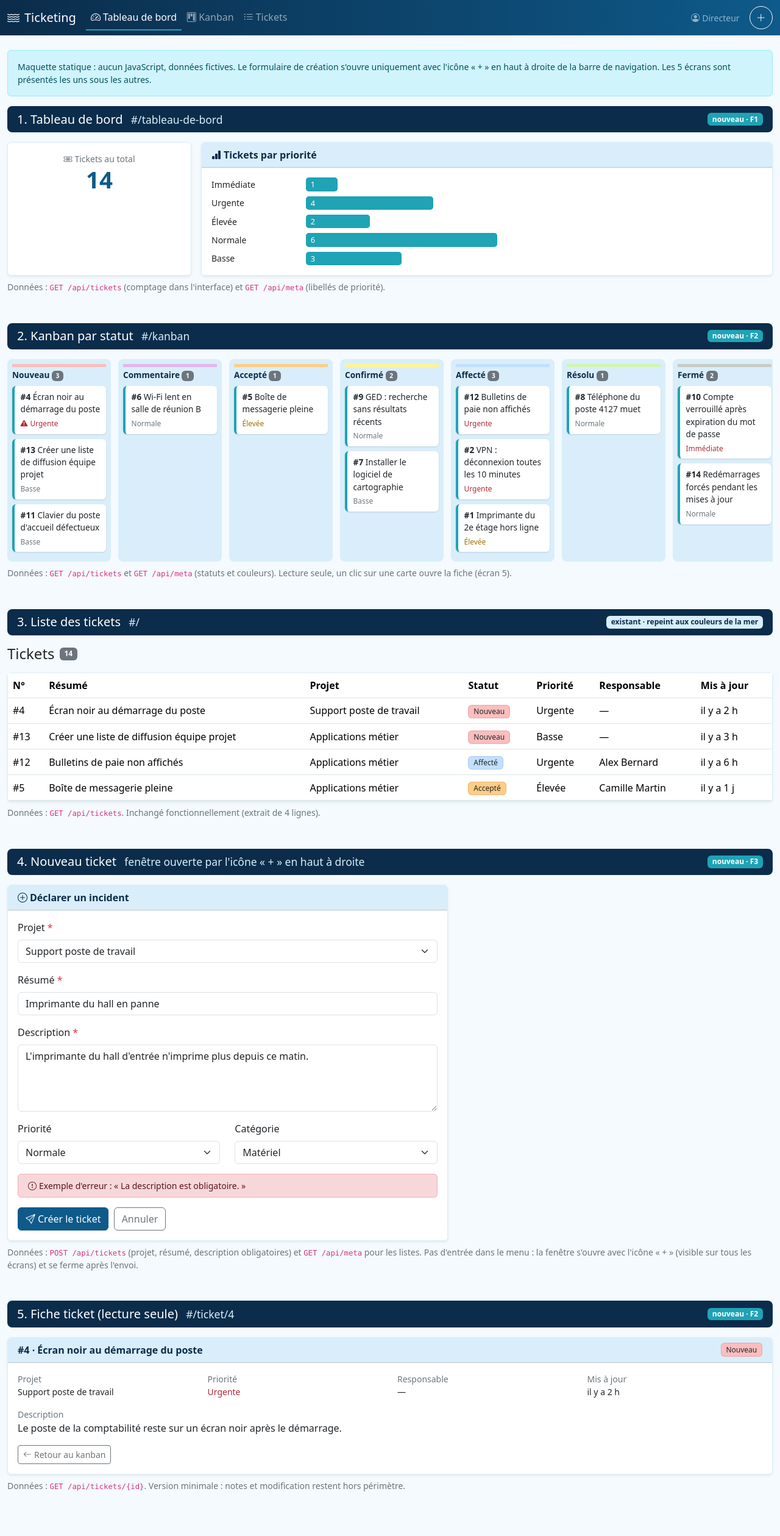
After one commit to demianthomasseau-boop/atelier-ticketing, a PHP site: page /maquette.html in a window 1280 px wide. The commit adds this page. Shown: the whole page at 61% size. Run offline with PHP 8.4, Linux system fonts and the light colour scheme.

Commit message:
feat: tableau de bord (compteur et répartition par priorité) et thème de la mer
Co-Authored-By: Claude Sonnet 5.5 <noreply@anthropic.com>

```diff
--- a/public/index.html
+++ b/public/index.html
@@ -10,12 +10,12 @@
 </head>
 <body class="bg-body-tertiary">
   <div id="app" v-cloak>
-    <nav class="navbar navbar-expand bg-dark" data-bs-theme="dark">
+    <nav class="navbar navbar-expand navbar-mer" data-bs-theme="dark">
       <div class="container-fluid">
-        <a class="navbar-brand" href="#/"><i class="bi bi-ticket-detailed me-2"></i>Ticketing</a>
+        <a class="navbar-brand" href="#/"><i class="bi bi-water me-2"></i>Ticketing</a>
         <ul class="navbar-nav me-auto">
           <li class="nav-item" v-for="lien in menu" :key="lien.href">
-            <a class="nav-link" :class="{ active: route.startsWith(lien.href) }" :href="lien.href">
+            <a class="nav-link" :class="{ active: lien.href === '#/' ? (route === '#/' || route === '#') : route.startsWith(lien.href) }" :href="lien.href">
               <i class="bi me-1" :class="lien.icone"></i>{{ lien.label }}
             </a>
           </li>
--- /dev/null
+++ b/public/maquette.html
@@ -0,0 +1,226 @@
+<!doctype html>
+<html lang="fr">
+<head>
+  <meta charset="utf-8">
+  <meta name="viewport" content="width=device-width, initial-scale=1">
+  <title>Maquette – Ticketing</title>
+  <link rel="stylesheet" href="/vendor/bootstrap/bootstrap.min.css">
+  <link rel="stylesheet" href="/vendor/bootstrap-icons/bootstrap-icons.min.css">
+  <style>
+    /* Thème de la mer */
+    :root {
+      --mer-marine: #0b2c4a;
+      --mer-ocean: #0e5a8a;
+      --mer-turquoise: #1fa3b5;
+      --mer-clair: #d9eefa;
+      --mer-ecume: #f4fafd;
+      --mer-sable: #f1e6cf;
+    }
+    body { background: var(--mer-ecume); }
+    .navbar-mer { background: linear-gradient(90deg, var(--mer-marine), var(--mer-ocean)); }
+    .navbar-mer .nav-link.active { color: #fff; border-bottom: 2px solid var(--mer-turquoise); }
+    .titre-ecran { background: var(--mer-marine); color: #fff; border-radius: .5rem; padding: .6rem 1rem; }
+    .titre-ecran small { color: var(--mer-clair); }
+    .badge-etat-existant { background: var(--mer-clair); color: var(--mer-marine); }
+    .badge-etat-nouveau { background: var(--mer-turquoise); color: #fff; }
+    .card { border-color: var(--mer-clair); }
+    .card-header-mer { background: var(--mer-clair); color: var(--mer-marine); font-weight: 600; }
+    .btn-mer { background: var(--mer-ocean); border-color: var(--mer-ocean); color: #fff; }
+    .btn-mer:hover { background: var(--mer-marine); border-color: var(--mer-marine); color: #fff; }
+    .compteur { font-size: 2.4rem; font-weight: 700; color: var(--mer-ocean); line-height: 1; }
+    .badge-statut { color: #212529; font-weight: 500; border: 1px solid rgba(0,0,0,.1); }
+    .kanban { display: grid; grid-template-columns: repeat(7, minmax(170px, 1fr)); gap: .75rem; overflow-x: auto; }
+    .kanban-col { background: var(--mer-clair); border-radius: .5rem; padding: .5rem; min-height: 200px; }
+    .kanban-col h3 { font-size: .85rem; font-weight: 700; color: var(--mer-marine); border-top: 5px solid; padding-top: .35rem; }
+    .kanban-carte { background: #fff; border-radius: .4rem; padding: .5rem .6rem; margin-bottom: .5rem; font-size: .85rem; box-shadow: 0 1px 2px rgba(11,44,74,.15); border-left: 4px solid var(--mer-turquoise); }
+    .barre-prio { height: 1.4rem; border-radius: .3rem; background: var(--mer-turquoise); color: #fff; font-size: .8rem; padding-left: .5rem; line-height: 1.4rem; }
+    .priorite-60, .priorite-50 { color: #b02a37; }
+    .priorite-40 { color: #997404; }
+    .table-tickets td { vertical-align: middle; }
+    .table-tickets thead { background: var(--mer-clair); }
+  </style>
+</head>
+<body>
+  <nav class="navbar navbar-expand navbar-mer" data-bs-theme="dark">
+    <div class="container-fluid">
+      <a class="navbar-brand" href="#"><i class="bi bi-water me-2"></i>Ticketing</a>
+      <ul class="navbar-nav me-auto">
+        <li class="nav-item"><a class="nav-link active" href="#"><i class="bi bi-speedometer2 me-1"></i>Tableau de bord</a></li>
+        <li class="nav-item"><a class="nav-link" href="#"><i class="bi bi-kanban me-1"></i>Kanban</a></li>
+        <li class="nav-item"><a class="nav-link" href="#"><i class="bi bi-list-ul me-1"></i>Tickets</a></li>
+      </ul>
+      <span class="navbar-text small me-3"><i class="bi bi-person-circle me-1"></i>Directeur</span>
+      <button class="btn btn-outline-light rounded-circle" title="Nouveau ticket" aria-label="Nouveau ticket" style="width:2.4rem;height:2.4rem;padding:0"><i class="bi bi-plus-lg"></i></button>
+    </div>
+  </nav>
+
+  <main class="container-fluid py-4">
+    <div class="alert alert-info small">Maquette statique : aucun JavaScript, données fictives. Le formulaire de création s'ouvre uniquement avec l'icône « + » en haut à droite de la barre de navigation. Les 5 écrans sont présentés les uns sous les autres.</div>
+
+    <!-- ===== Écran 1 : Tableau de bord ===== -->
+    <section class="mb-5">
+      <div class="titre-ecran d-flex align-items-center mb-3">
+        <h2 class="h5 mb-0">1. Tableau de bord <small class="ms-2">#/tableau-de-bord</small></h2>
+        <span class="badge badge-etat-nouveau ms-auto">nouveau · F1</span>
+      </div>
+      <div class="row g-3">
+        <div class="col-md-3">
+          <div class="card shadow-sm h-100">
+            <div class="card-body text-center">
+              <div class="text-secondary small mb-1"><i class="bi bi-ticket-detailed me-1"></i>Tickets au total</div>
+              <div class="compteur">14</div>
+            </div>
+          </div>
+        </div>
+        <div class="col-md-9">
+          <div class="card shadow-sm h-100">
+            <div class="card-header card-header-mer"><i class="bi bi-bar-chart-fill me-1"></i>Tickets par priorité</div>
+            <div class="card-body">
+              <div class="row align-items-center mb-2"><div class="col-3 col-md-2 small">Immédiate</div><div class="col"><div class="barre-prio" style="width:7%">1</div></div></div>
+              <div class="row align-items-center mb-2"><div class="col-3 col-md-2 small">Urgente</div><div class="col"><div class="barre-prio" style="width:28%">4</div></div></div>
+              <div class="row align-items-center mb-2"><div class="col-3 col-md-2 small">Élevée</div><div class="col"><div class="barre-prio" style="width:14%">2</div></div></div>
+              <div class="row align-items-center mb-2"><div class="col-3 col-md-2 small">Normale</div><div class="col"><div class="barre-prio" style="width:42%">6</div></div></div>
+              <div class="row align-items-center"><div class="col-3 col-md-2 small">Basse</div><div class="col"><div class="barre-prio" style="width:21%">3</div></div></div>
+            </div>
+          </div>
+        </div>
+      </div>
+      <p class="text-secondary small mt-2 mb-0">Données : <code>GET /api/tickets</code> (comptage dans l'interface) et <code>GET /api/meta</code> (libellés de priorité).</p>
+    </section>
+
+    <!-- ===== Écran 2 : Kanban ===== -->
+    <section class="mb-5">
+      <div class="titre-ecran d-flex align-items-center mb-3">
+        <h2 class="h5 mb-0">2. Kanban par statut <small class="ms-2">#/kanban</small></h2>
+        <span class="badge badge-etat-nouveau ms-auto">nouveau · F2</span>
+      </div>
+      <div class="kanban">
+        <div class="kanban-col"><h3 style="border-color:#fcbdbd">Nouveau <span class="badge text-bg-secondary">3</span></h3>
+          <div class="kanban-carte"><strong>#4</strong> Écran noir au démarrage du poste<div class="priorite-50 small mt-1"><i class="bi bi-exclamation-triangle-fill me-1"></i>Urgente</div></div>
+          <div class="kanban-carte"><strong>#13</strong> Créer une liste de diffusion équipe projet<div class="small text-secondary mt-1">Basse</div></div>
+          <div class="kanban-carte"><strong>#11</strong> Clavier du poste d'accueil défectueux<div class="small text-secondary mt-1">Basse</div></div>
+        </div>
+        <div class="kanban-col"><h3 style="border-color:#e3b7eb">Commentaire <span class="badge text-bg-secondary">1</span></h3>
+          <div class="kanban-carte"><strong>#6</strong> Wi-Fi lent en salle de réunion B<div class="small text-secondary mt-1">Normale</div></div>
+        </div>
+        <div class="kanban-col"><h3 style="border-color:#ffcd85">Accepté <span class="badge text-bg-secondary">1</span></h3>
+          <div class="kanban-carte"><strong>#5</strong> Boîte de messagerie pleine<div class="priorite-40 small mt-1">Élevée</div></div>
+        </div>
+        <div class="kanban-col"><h3 style="border-color:#fff494">Confirmé <span class="badge text-bg-secondary">2</span></h3>
+          <div class="kanban-carte"><strong>#9</strong> GED : recherche sans résultats récents<div class="small text-secondary mt-1">Normale</div></div>
+          <div class="kanban-carte"><strong>#7</strong> Installer le logiciel de cartographie<div class="small text-secondary mt-1">Basse</div></div>
+        </div>
+        <div class="kanban-col"><h3 style="border-color:#c2dfff">Affecté <span class="badge text-bg-secondary">3</span></h3>
+          <div class="kanban-carte"><strong>#12</strong> Bulletins de paie non affichés<div class="priorite-50 small mt-1">Urgente</div></div>
+          <div class="kanban-carte"><strong>#2</strong> VPN : déconnexion toutes les 10 minutes<div class="priorite-50 small mt-1">Urgente</div></div>
+          <div class="kanban-carte"><strong>#1</strong> Imprimante du 2e étage hors ligne<div class="priorite-40 small mt-1">Élevée</div></div>
+        </div>
+        <div class="kanban-col"><h3 style="border-color:#d2f5b0">Résolu <span class="badge text-bg-secondary">1</span></h3>
+          <div class="kanban-carte"><strong>#8</strong> Téléphone du poste 4127 muet<div class="small text-secondary mt-1">Normale</div></div>
+        </div>
+        <div class="kanban-col"><h3 style="border-color:#c9ccc4">Fermé <span class="badge text-bg-secondary">2</span></h3>
+          <div class="kanban-carte"><strong>#10</strong> Compte verrouillé après expiration du mot de passe<div class="priorite-60 small mt-1">Immédiate</div></div>
+          <div class="kanban-carte"><strong>#14</strong> Redémarrages forcés pendant les mises à jour<div class="small text-secondary mt-1">Normale</div></div>
+        </div>
+      </div>
+      <p class="text-secondary small mt-2 mb-0">Données : <code>GET /api/tickets</code> et <code>GET /api/meta</code> (statuts et couleurs). Lecture seule, un clic sur une carte ouvre la fiche (écran 5).</p>
+    </section>
+
+    <!-- ===== Écran 3 : Liste ===== -->
+    <section class="mb-5">
+      <div class="titre-ecran d-flex align-items-center mb-3">
+        <h2 class="h5 mb-0">3. Liste des tickets <small class="ms-2">#/</small></h2>
+        <span class="badge badge-etat-existant ms-auto">existant · repeint aux couleurs de la mer</span>
+      </div>
+      <div class="d-flex align-items-center mb-3">
+        <h3 class="h4 mb-0">Tickets</h3><span class="badge text-bg-secondary ms-2">14</span>
+      </div>
+      <div class="card shadow-sm">
+        <div class="table-responsive">
+          <table class="table table-hover table-tickets mb-0">
+            <thead>
+              <tr><th>N°</th><th>Résumé</th><th>Projet</th><th>Statut</th><th>Priorité</th><th>Responsable</th><th>Mis à jour</th></tr>
+            </thead>
+            <tbody>
+              <tr><td>#4</td><td>Écran noir au démarrage du poste</td><td>Support poste de travail</td><td><span class="badge badge-statut" style="background:#fcbdbd">Nouveau</span></td><td class="priorite-50">Urgente</td><td>—</td><td>il y a 2 h</td></tr>
+              <tr><td>#13</td><td>Créer une liste de diffusion équipe projet</td><td>Applications métier</td><td><span class="badge badge-statut" style="background:#fcbdbd">Nouveau</span></td><td>Basse</td><td>—</td><td>il y a 3 h</td></tr>
+              <tr><td>#12</td><td>Bulletins de paie non affichés</td><td>Applications métier</td><td><span class="badge badge-statut" style="background:#c2dfff">Affecté</span></td><td class="priorite-50">Urgente</td><td>Alex Bernard</td><td>il y a 6 h</td></tr>
+              <tr><td>#5</td><td>Boîte de messagerie pleine</td><td>Applications métier</td><td><span class="badge badge-statut" style="background:#ffcd85">Accepté</span></td><td class="priorite-40">Élevée</td><td>Camille Martin</td><td>il y a 1 j</td></tr>
+            </tbody>
+          </table>
+        </div>
+      </div>
+      <p class="text-secondary small mt-2 mb-0">Données : <code>GET /api/tickets</code>. Inchangé fonctionnellement (extrait de 4 lignes).</p>
+    </section>
+
+    <!-- ===== Écran 4 : Création ===== -->
+    <section class="mb-5">
+      <div class="titre-ecran d-flex align-items-center mb-3">
+        <h2 class="h5 mb-0">4. Nouveau ticket <small class="ms-2">fenêtre ouverte par l'icône « + » en haut à droite</small></h2>
+        <span class="badge badge-etat-nouveau ms-auto">nouveau · F3</span>
+      </div>
+      <div class="row">
+        <div class="col-lg-7">
+          <div class="card shadow-sm">
+            <div class="card-header card-header-mer"><i class="bi bi-plus-circle me-1"></i>Déclarer un incident</div>
+            <div class="card-body">
+              <div class="mb-3">
+                <label class="form-label">Projet <span class="text-danger">*</span></label>
+                <select class="form-select"><option>Support poste de travail</option><option>Applications métier</option><option>Réseau et télécoms</option></select>
+              </div>
+              <div class="mb-3">
+                <label class="form-label">Résumé <span class="text-danger">*</span></label>
+                <input class="form-control" value="Imprimante du hall en panne" maxlength="128">
+              </div>
+              <div class="mb-3">
+                <label class="form-label">Description <span class="text-danger">*</span></label>
+                <textarea class="form-control" rows="4">L'imprimante du hall d'entrée n'imprime plus depuis ce matin.</textarea>
+              </div>
+              <div class="row">
+                <div class="col-md-6 mb-3">
+                  <label class="form-label">Priorité</label>
+                  <select class="form-select"><option>Basse</option><option selected>Normale</option><option>Élevée</option><option>Urgente</option><option>Immédiate</option></select>
+                </div>
+                <div class="col-md-6 mb-3">
+                  <label class="form-label">Catégorie</label>
+                  <select class="form-select"><option>Matériel</option><option>Logiciel</option></select>
+                </div>
+              </div>
+              <div class="alert alert-danger py-2 small"><i class="bi bi-exclamation-circle me-1"></i>Exemple d'erreur : « La description est obligatoire. »</div>
+              <button class="btn btn-mer"><i class="bi bi-send me-1"></i>Créer le ticket</button>
+              <button class="btn btn-outline-secondary ms-1">Annuler</button>
+            </div>
+          </div>
+        </div>
+      </div>
+      <p class="text-secondary small mt-2 mb-0">Données : <code>POST /api/tickets</code> (projet, résumé, description obligatoires) et <code>GET /api/meta</code> pour les listes. Pas d'entrée dans le menu : la fenêtre s'ouvre avec l'icône « + » (visible sur tous les écrans) et se ferme après l'envoi.</p>
+    </section>
+
+    <!-- ===== Écran 5 : Fiche ===== -->
+    <section class="mb-5">
+      <div class="titre-ecran d-flex align-items-center mb-3">
+        <h2 class="h5 mb-0">5. Fiche ticket (lecture seule) <small class="ms-2">#/ticket/4</small></h2>
+        <span class="badge badge-etat-nouveau ms-auto">nouveau · F2</span>
+      </div>
+      <div class="card shadow-sm">
+        <div class="card-header card-header-mer d-flex align-items-center">
+          <span>#4 · Écran noir au démarrage du poste</span>
+          <span class="badge badge-statut ms-auto" style="background:#fcbdbd">Nouveau</span>
+        </div>
+        <div class="card-body">
+          <div class="row mb-3 small">
+            <div class="col-md-3"><div class="text-secondary">Projet</div>Support poste de travail</div>
+            <div class="col-md-3"><div class="text-secondary">Priorité</div><span class="priorite-50">Urgente</span></div>
+            <div class="col-md-3"><div class="text-secondary">Responsable</div>—</div>
+            <div class="col-md-3"><div class="text-secondary">Mis à jour</div>il y a 2 h</div>
+          </div>
+          <div class="text-secondary small">Description</div>
+          <p class="mb-3">Le poste de la comptabilité reste sur un écran noir après le démarrage.</p>
+          <a class="btn btn-sm btn-outline-secondary" href="#"><i class="bi bi-arrow-left me-1"></i>Retour au kanban</a>
+        </div>
+      </div>
+      <p class="text-secondary small mt-2 mb-0">Données : <code>GET /api/tickets/{id}</code>. Version minimale : notes et modification restent hors périmètre.</p>
+    </section>
+  </main>
+</body>
+</html>
```
Also changed, not shown: SPECS.md (added, +53 -0 lines), public/app.css (+24 -0 lines), public/app.js (+68 -0 lines).
